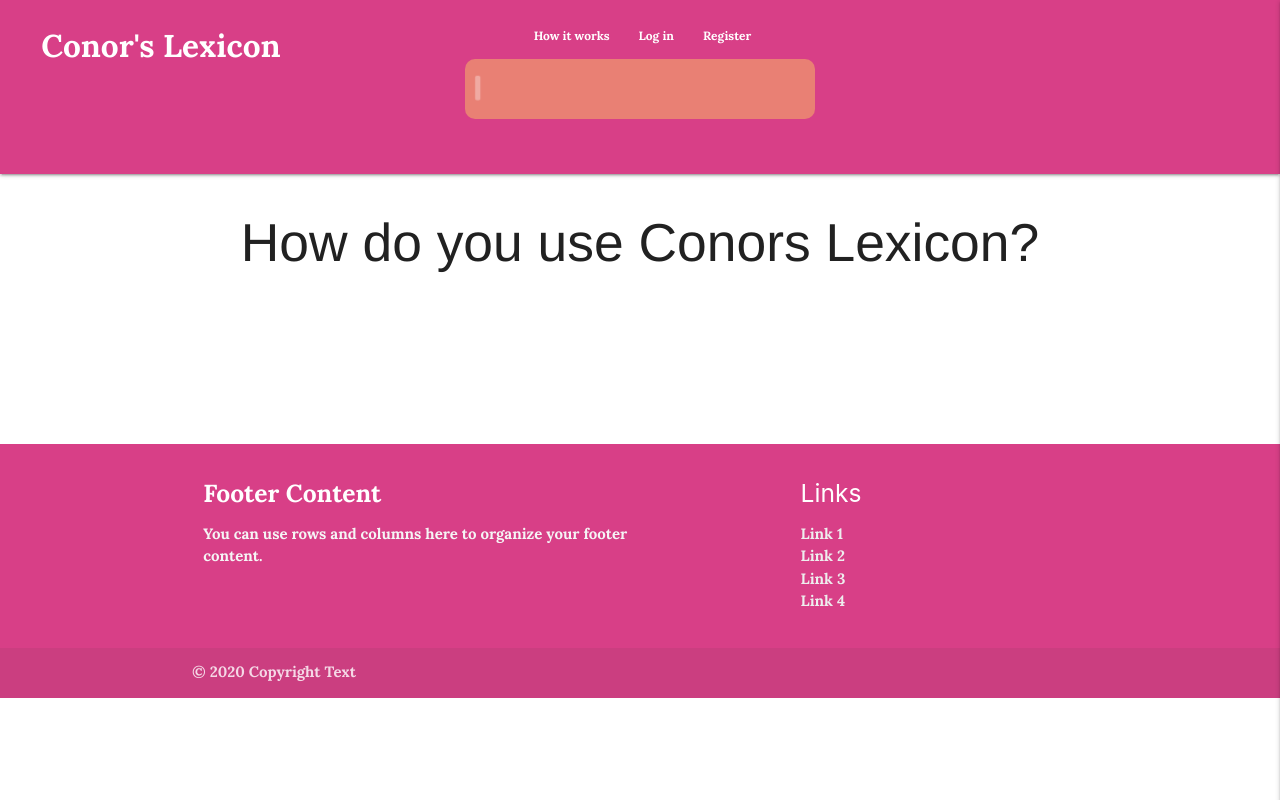
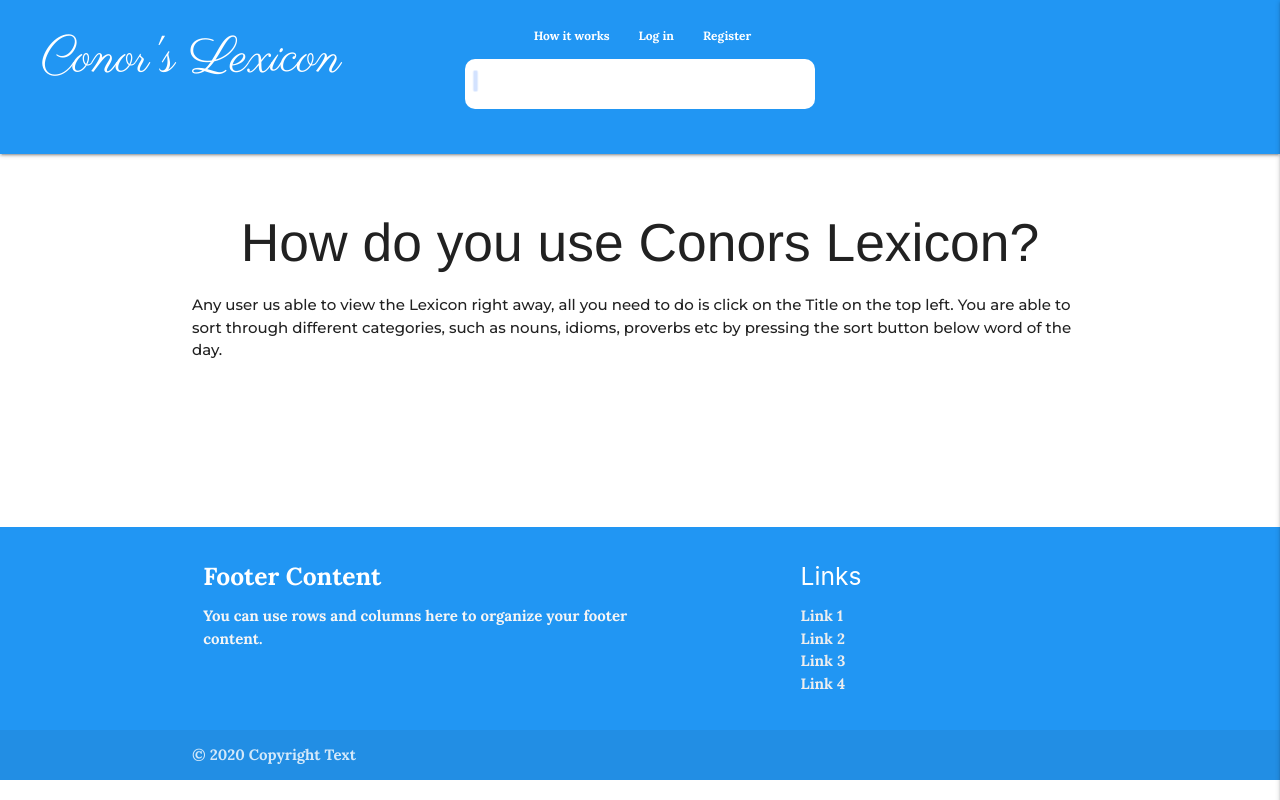
Before and after one commit to Code-Institute-Submissions/Conors-Lexicon, a Flask app: page /how_it_works in a window 1280 px wide. Run offline with Flask 2, Linux system fonts and the light colour scheme; some libraries are stand-ins or nearby versions.

Commit message:
changed base.html colours in nav and footer from rose to blue,changed text style in navbar homepage text, wrote up 50% of readme, added functinality to word of the day

```diff
--- a/app.py
+++ b/app.py
@@ -23,7 +23,11 @@ mongo = PyMongo(app)
 @app.route("/get_index")
 def get_dictionary():
     words = list(mongo.db.words.find())
-    return render_template("index.html", words=words)
+    words_rng = list([word for word in mongo.db.words.aggregate(
+        [{"$sample": {"size": 1}}])])
+
+    return render_template("index.html", words=words, words_rng=words_rng)
+
 
 @app.route("/how_it_works")
 def how_it_works():
@@ -93,6 +97,8 @@ def profile(username):
 
     username = mongo.db.users.find_one(
         {"username": session["user"]})["username"]
+
+
     return render_template("profile.html", username=username)
 
 
--- a/static/css/style.css
+++ b/static/css/style.css
@@ -1,6 +1,6 @@
 /* Imported Google Font */
-@import url('https://fonts.googleapis.com/css2?family=Lora:wght@700&family=Montserrat:wght@300&family=Playfair+Display&display=swap');
-
+@import url('https://fonts.googleapis.com/css2?family=Lora:wght@700&family=Montserrat:wght@500&family=Playfair+Display&display=swap');
+@import url('https://fonts.googleapis.com/css2?family=Parisienne&display=swap');
 
 
 
@@ -15,9 +15,22 @@
 .montserrat {
     font-family:'Montserrat', Helvetica, sans-serif;
 }
+.Parisienne {
+    font-family:'Parisienne', cursive;
+    font-weight:500;
+
+}
 
 /* colours */
 
+
+.blue {
+   background-color:#77A6F7;
+}
+
+.light-blue {
+    background-color: #d3e3fc;
+}
 .rose {
     background-color: #d83f87;
 }
@@ -31,10 +44,14 @@
 .white {
     background-color: #ffffff;
 }
+
 .light-purple {
     background-color:#e98074;
 }
+.purple {
 
+    background-color:#44318d;
+}
 /* margins */
 
 .mr-10 {
@@ -45,8 +62,8 @@
     margin-top:150px;
 }
 
-.pb-40 {
-    padding-bottom:40px;
+.pb-30 {
+    padding-bottom:30px;
 }
 .padding {
     padding-top:25px;
@@ -59,11 +76,35 @@
 .mb-100 {
     margin-bottom:100px;
 }
+
+.ml-25 {
+    margin-left:25px;
+}
+
+.pt-20 {
+
+    padding-top:20px;
+}
+
+.pr-34 {
+    padding-right:34px;
+}
+
+/** Index page **/
+.border-style {
+
+border-top: 1px solid #ddd;
+    border-right: 1px solid #ddd;
+    border-left: 1px solid #ddd;
+    margin: .5rem 0 1rem 0;
+}
 /* navbar */
 
 nav {
     line-height:normal;
-
+}
+nav .brand-logo {
+    font-size:50px;
 }
 .brand-logo {
     margin-left:30px;
@@ -118,25 +159,22 @@ nav ul a {
 
 .input-index {
     width: 350px;
-    height: 60px;
+    height:50px;
     padding: 10px;
     padding-left: 100px;
     border-radius: 10px;
-
     border: none;
     color: white;
     font-size: 24px;
     font-family: "Dosis", sans-serif;
     outline:none;
 }
-.yt {
-    margin-left:100px;
-}
+
 .ico {
     position:absolute;
-    top: 15px;
-    color: white;
-    font-size: 28px;
+    top: 10px;
+    font-size: 24px;
+    color:#77a6fc;
 }
 
 .blink {
--- a/templates/base.html
+++ b/templates/base.html
@@ -15,10 +15,10 @@
       <header>
       <div class="navbar-fixed ">
          <nav class="nav-center nav-extended ">
-            <div class="nav-wrapper padding rose">
+            <div class="nav-wrapper padding blue">
             <div class="row top-nav-margin">
-            <div class="col m6 offset-m3 l3">
-               <a href="{{ url_for('get_dictionary') }}" class="brand-logo lora">Conor's Lexicon</a>
+            <div class="col m6 offset-m3 l3 pt-20">
+               <a href="{{ url_for('get_dictionary') }}" class="brand-logo Parisienne">Conor's Lexicon</a>
                 </div>
                 <a href="#" data-target="mobile-demo" class="sidenav-trigger right"><i class="fas fa-bars"></i></a>
                <ul class="col s6 lora hide-on-med-and-down" >
@@ -28,7 +28,7 @@
                   <li><a href="{{ url_for('get_dictionary') }}">Delete Word</a></li>
                   {% if session.user|lower == "admin"|lower %}
                   {% endif %}
-                  <li><a href="{{ url_for('profile', username=session['user']) }}">Profile</a></li>
+                  <li><a href="{{ url_for('profile', username=session['user'] ) }}">Profile</a></li>
                   <li><a href="{{ url_for('logout') }}">Log Out</a></li>
                   {% else %}
                   <li><a href="{{ url_for('login') }}">Log in</a></li>
@@ -39,10 +39,10 @@
             </div>
 
 
-            <div class="row pb-40 top-nav-margin rose mt-15">
+            <div class="row pb-30 top-nav-margin blue mt-15">
       <form action="{{ url_for('search')}}" method="post" class=" form  col s6 offset-s3 mt-15">
             <label for="query" class=""><span class="fas ico"></span></label>
-          <input type="text" name="query" id="query" minlength="3" class="validate browser-default light-purple input-index" required>
+          <input type="text" name="query" id="query" minlength="3" class="validate browser-default white input-index" required>
 
 
       </form>
@@ -89,7 +89,7 @@
       <script src="https://cdnjs.cloudflare.com/ajax/libs/materialize/1.0.0/js/materialize.min.js"></script>
       <script src="{{ url_for('static', filename='js/script.js') }}"></script>
 
-      <footer class="page-footer rose mt-150">
+      <footer class="page-footer blue mt-150">
           <div class="container">
             <div class="row">
               <div class="col l6 s12">
--- a/templates/howitworks.html
+++ b/templates/howitworks.html
@@ -4,7 +4,8 @@
 <div class="row">
 <div class="col8 offset2">
 <h2 class="center playfair-display">How do you use Conors Lexicon?</h2>
-<p class="montserrat"></p>
+<p class="montserrat">Any user us able to view the Lexicon right away, all you need to do is click on the Title on the top left. You are able to sort through different categories, such as nouns, idioms, proverbs etc by pressing the
+sort button below word of the day.</p>
 
 </div>
 </div>
--- a/templates/profile.html
+++ b/templates/profile.html
@@ -6,8 +6,10 @@
          <h3 class="center-align light-blue-text text-darken 4">
             {{ username }}'s Profile
             {{ name }}
+
+         </h3>
+
             {{ email }}
-         </h3>
       </div>
    </div>
 </div>
```
Also changed, not shown: templates/index.html (+39 -38 lines), README.md.
